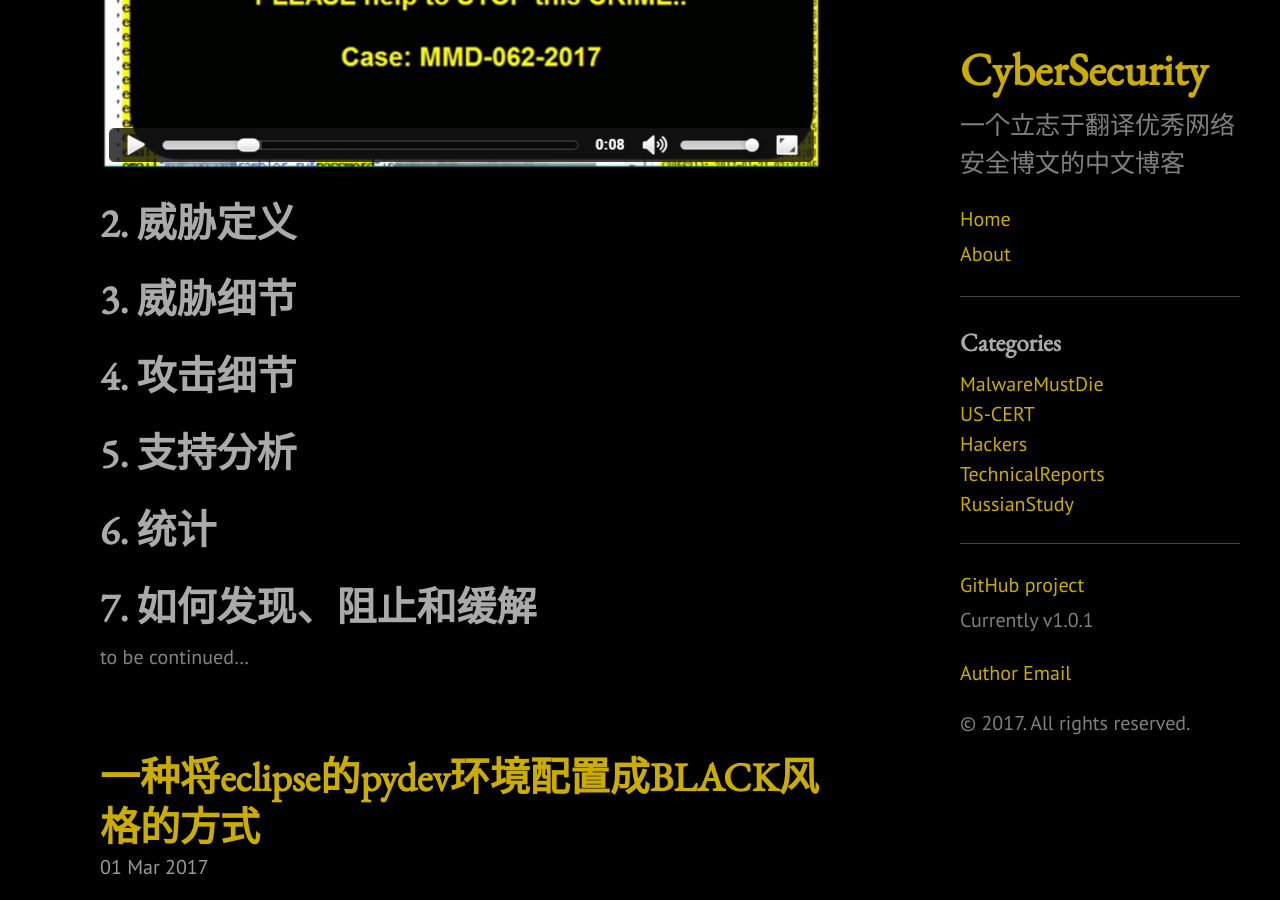
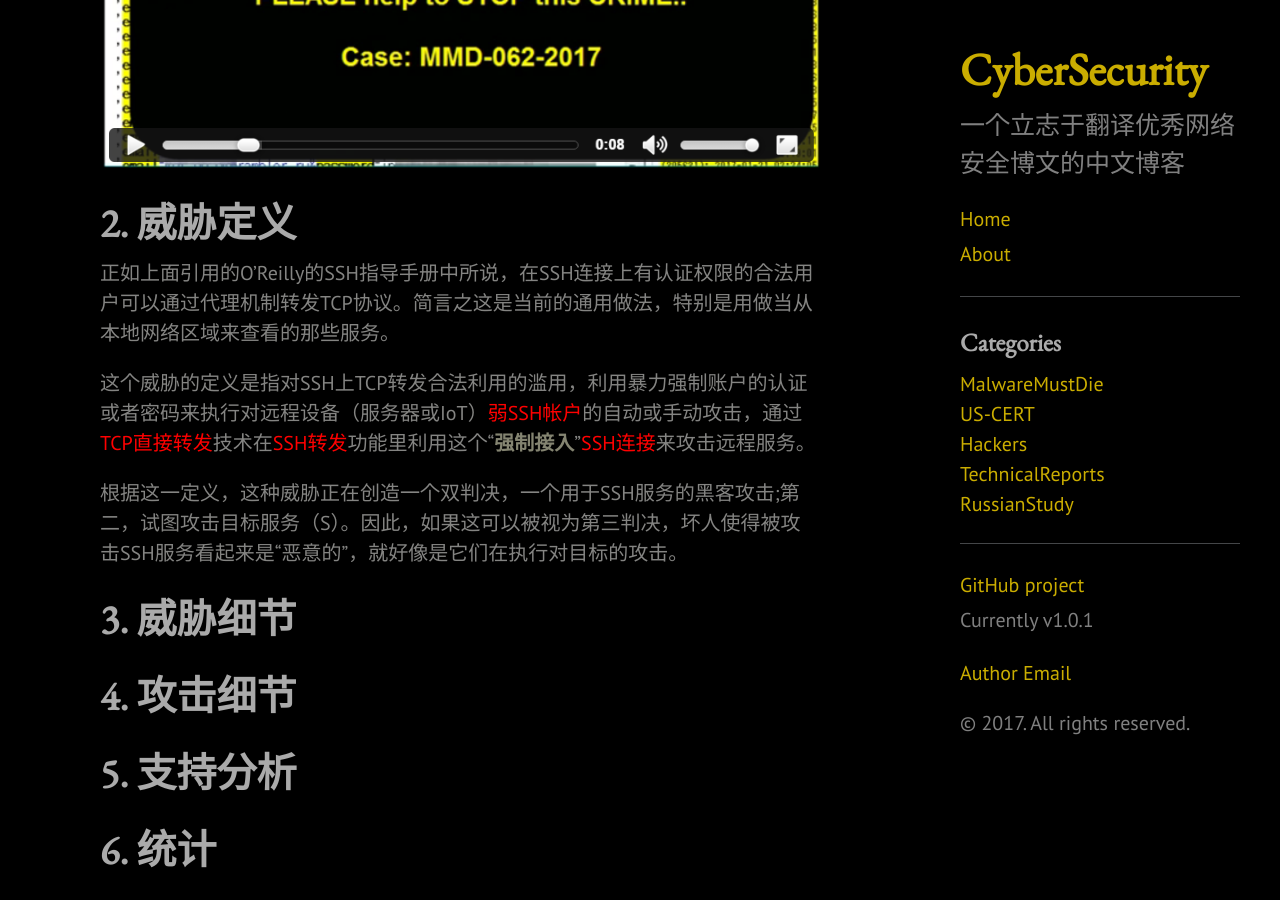
Before and after one commit to jesseei/jesseei.github.io, a Jekyll site: the page built from index.html, in a window 1280 px wide and 900 px high, scrolled down 2897 px. Built offline with Jekyll 4.4.1, drawn with Linux system fonts in a browser that asks for light colours; the list of posts is cut into pages by our own code.

Commit message:
Update 2017-03-17-MMD-0062-2017.md

```diff
--- a/_posts/2017-03-17-MMD-0062-2017.md
+++ b/_posts/2017-03-17-MMD-0062-2017.md
@@ -40,6 +40,11 @@ SSH端口转发的概念:
 [![video-2017-03-20-1.PNG](/pic/video-2017-03-20-1.PNG)](/video/2017-03-20-1.mp4)
 
 # 2. 威胁定义
+正如上面引用的O'Reilly的SSH指导手册中所说，在SSH连接上有认证权限的合法用户可以通过代理机制转发TCP协议。简言之这是当前的通用做法，特别是用做当从本地网络区域来查看的那些服务。
+
+这个威胁的定义是指对SSH上TCP转发合法利用的滥用，利用暴力强制账户的认证或者密码来执行对远程设备（服务器或IoT）<font color="red">弱SSH帐户</font>的自动或手动攻击，通过<font color="red">TCP直接转发</font>技术在<font color="red">SSH转发</font>功能里利用这个“**强制接入**”<font color="red">SSH连接</font>来攻击远程服务。
+
+根据这一定义，这种威胁正在创造一个双判决，一个用于SSH服务的黑客攻击;第二，试图攻击目标服务（S）。因此，如果这可以被视为第三判决，坏人使得被攻击SSH服务看起来是“恶意的”，就好像是它们在执行对目标的攻击。
 
 # 3. 威胁细节
 
```
